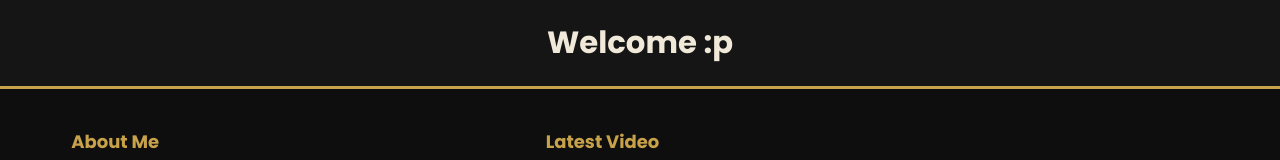
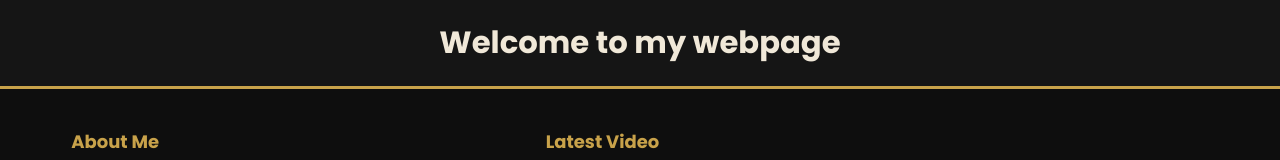
Before and after one commit to Sp00kysus69/Sp00kysus69.github.io, a plain HTML site: page index.html in a window 1280 px wide. Shown: the top 160 px of the page. Drawn offline with Linux system fonts and the light colour scheme; grey boxes are pictures that could not be loaded.

Commit message:
Update index.html

```diff
--- a/index.html
+++ b/index.html
@@ -189,7 +189,7 @@ a:hover {
 </div>
 
 <header>
-    <h1>Welcome :p</h1>
+    <h1>Welcome to my webpage</h1>
 </header>
 
 <main>
```
